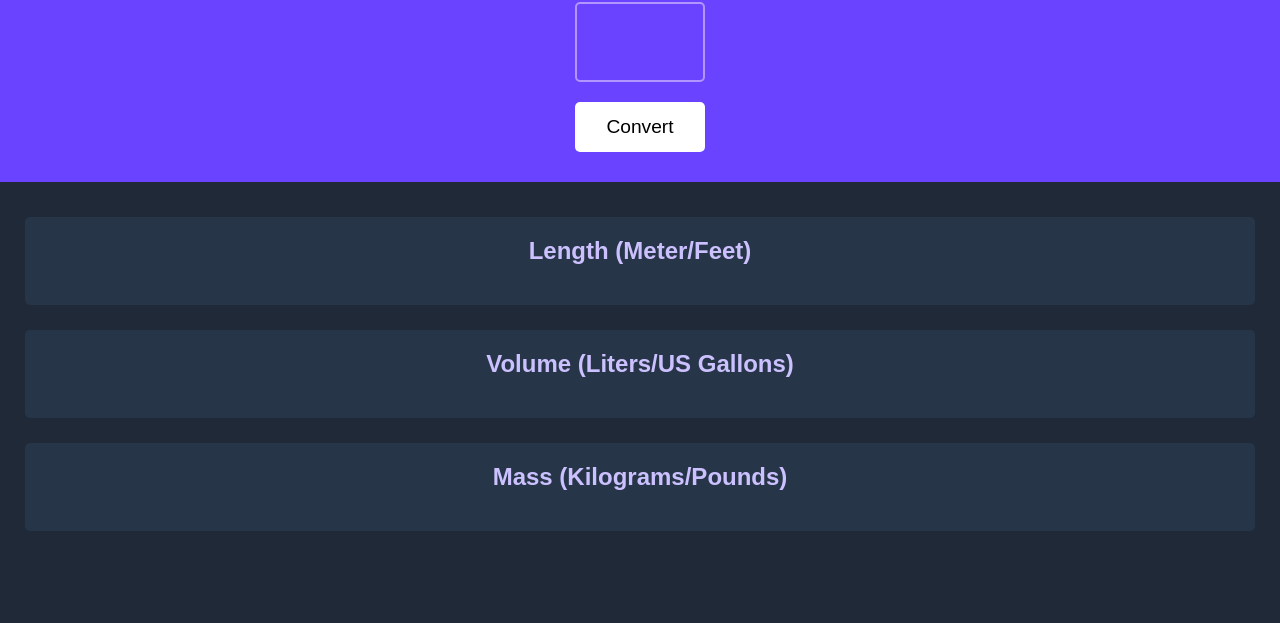
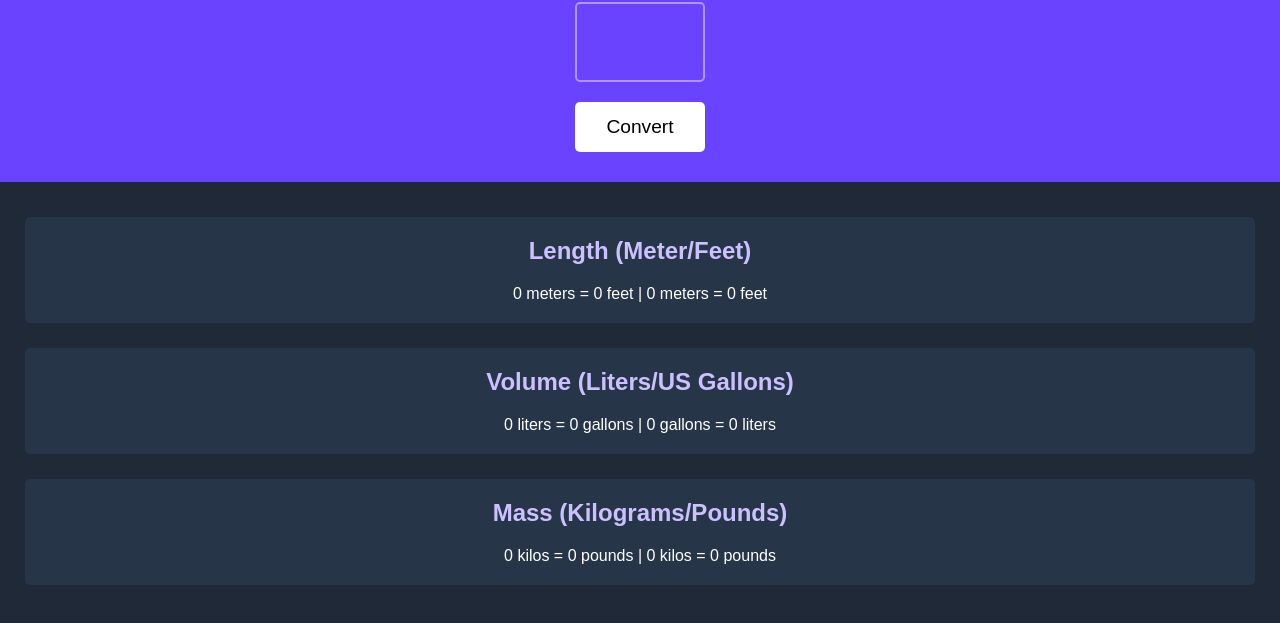
Before and after one commit to kwidmer64/unit-converter, a plain HTML site: page index.html in a window 1280 px wide. Shown: the part 85-708 px from the top of the page. Drawn offline with Linux system fonts and the light colour scheme.

Commit message:
Updated conversion text

```diff
--- a/index.html
+++ b/index.html
@@ -14,17 +14,17 @@
         <main class="main">
             <section class="conversion" id="length-sect">
                 <h2>Length (Meter/Feet)</h2>
-                <p id="length-conversion"></p>
+                <p id="length-conversion">0 meters = 0 feet | 0 meters = 0 feet</p>
             </section>
 
             <section class="conversion" id="volume-sect">
                 <h2>Volume (Liters/US Gallons)</h2>
-                <p id="volume-conversion"></p>
+                <p id="volume-conversion">0 liters = 0 gallons | 0 gallons = 0 liters</p>
             </section>
 
             <section class="conversion" id="mass-sect">
                 <h2>Mass (Kilograms/Pounds)</h2>
-                <p id="mass-conversion"></p>
+                <p id="mass-conversion">0 kilos = 0 pounds | 0 kilos = 0 pounds</p>
             </section>
         </main>
         <script src="index.js"></script>
```
